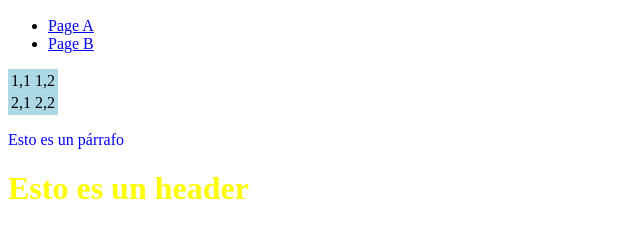
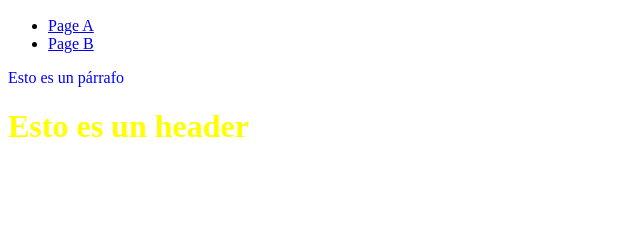
Before and after one commit to XAVScode/TAREA3_B2B, a plain HTML site: page index.html in a window 1280 px wide. Shown: the part 27-264 px from the top of the page, without its empty margins (0-640 px from the left). Drawn offline with nearby package versions, Linux system fonts and the light colour scheme.

Commit message:
Revert "Paso 9"
This reverts commit 51b8f77d28175fddd6544c75ba4f93e42a7b6dcd.

```diff
--- a/index.html
+++ b/index.html
@@ -37,20 +37,6 @@ in.js"></script>
  </div>
  </nav>
 
-<table>
- <tr>
- <td>1,1</td>
- <td>1,2</td>
- </tr>
- <tr>
- <td>2,1</td>
- <td>2,2</td>
- </tr>
- </table>
-
-
-
-
  <p>Esto es un párrafo</p>
  <h1>Esto es un header</h1>
  </body>
```
